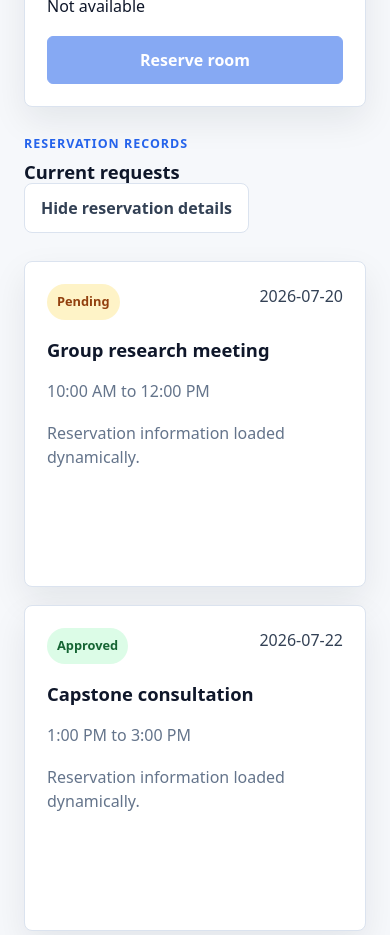
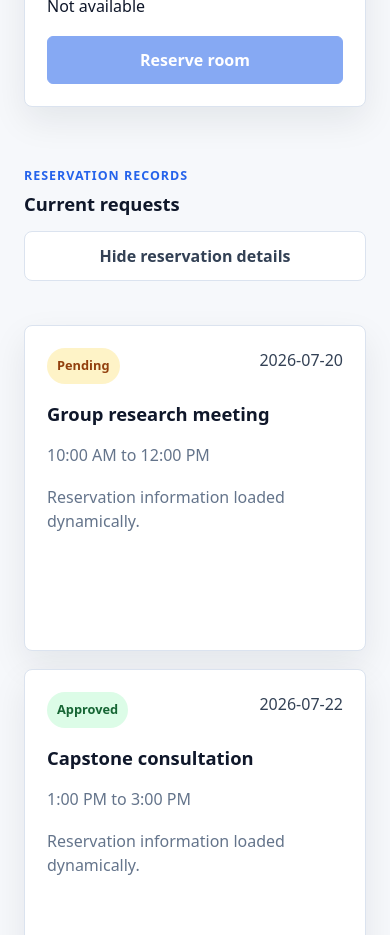
Before and after one commit to amseph/itelect4-project, a React (Vite) app: page / in a window 390 px wide. Shown: the part 2540-3475 px from the top of the page. Built offline with nearby package versions, Linux system fonts and the light colour scheme.

Commit message:
GT2 Part 2: useState, useEffect, useRef, custom hooks

```diff
--- a/src/App.css
+++ b/src/App.css
@@ -231,3 +231,28 @@
     grid-template-columns: 1fr;
   }
 }
+
+.previous-search {
+  margin: 0.5rem 0 0;
+  color: var(--muted);
+  font-size: 0.95rem;
+}
+
+.reservation-controls {
+  display: flex;
+  align-items: center;
+  justify-content: space-between;
+  gap: 1rem;
+  margin: 2rem 0 1rem;
+}
+
+.reservation-controls h2 {
+  margin: 0.25rem 0 0;
+}
+
+@media (max-width: 700px) {
+  .reservation-controls {
+    align-items: stretch;
+    flex-direction: column;
+  }
+}
--- a/src/hooks/usePrevious.ts
+++ b/src/hooks/usePrevious.ts
@@ -1,13 +1,15 @@
-import { useEffect, useRef } from 'react'
+import { useEffect, useRef, useState } from 'react'
 
 function usePrevious<T>(value: T): T | undefined {
-  const previousValueRef = useRef<T | undefined>(undefined)
+  const currentValueRef = useRef<T>(value)
+  const [previousValue, setPreviousValue] = useState<T | undefined>(undefined)
 
   useEffect(() => {
-    previousValueRef.current = value
+    setPreviousValue(currentValueRef.current)
+    currentValueRef.current = value
   }, [value])
 
-  return previousValueRef.current
+  return previousValue
 }
 
 export default usePrevious
```
